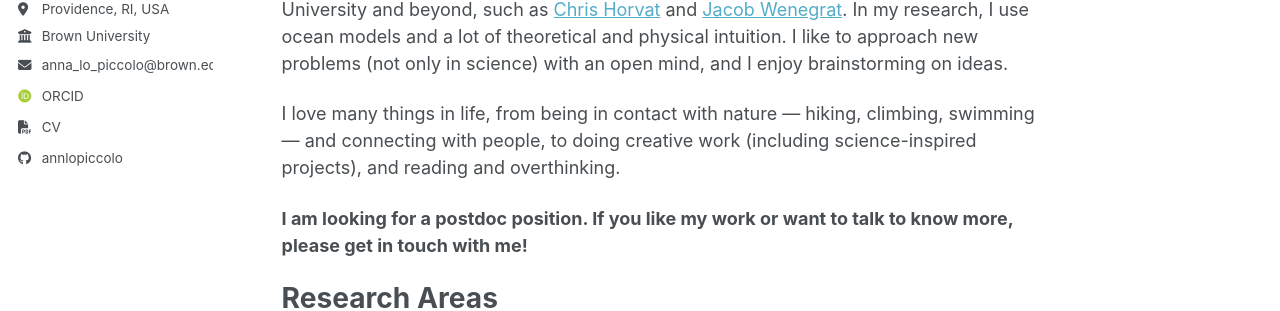
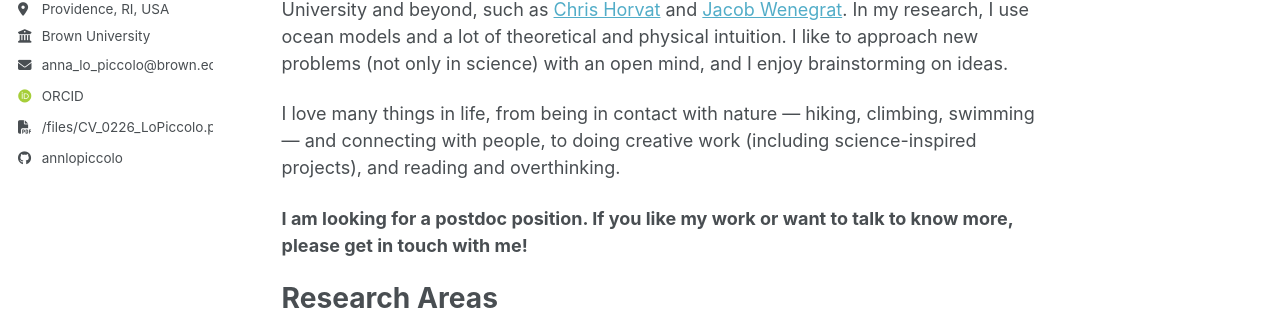
Before and after one commit to annlopiccolo/annlopiccolo.github.io, a Jekyll site: the page built from _pages/about.md, in a window 1280 px wide. Shown: the part 399-710 px from the top of the page. Built offline with Jekyll 4.4.1, drawn with Linux system fonts in a browser that asks for light colours; some web fonts are replaced; a script bundle is joined from its source files by our own code; library files that are not in the unit come from our copies.

```diff
--- a/_includes/author-profile.html
+++ b/_includes/author-profile.html
@@ -57,7 +57,7 @@
         <li><a href="{{ author.orcid }}"><i class="ai ai-orcid ai-fw icon-pad-right"></i>ORCID</a></li>
       {% endif %}
       {% if author.cv %}
-        <li><a href="{{ author.cv }}"><i class="fas fa-fw fa-file-pdf icon-pad-right" aria-hidden="true"></i>CV</a></li>
+        <li><a href="{{ author.cv }}"><i class="fas fa-fw fa-file-pdf icon-pad-right" aria-hidden="true"></i>{{ author.cv }}</a></li>
       {% endif %}
       {% if author.pubmed %}
         <li><a href="{{ author.pubmed }}"><i class="ai ai-pubmed ai-fw icon-pad-right"></i>PubMed</a></li>
```
